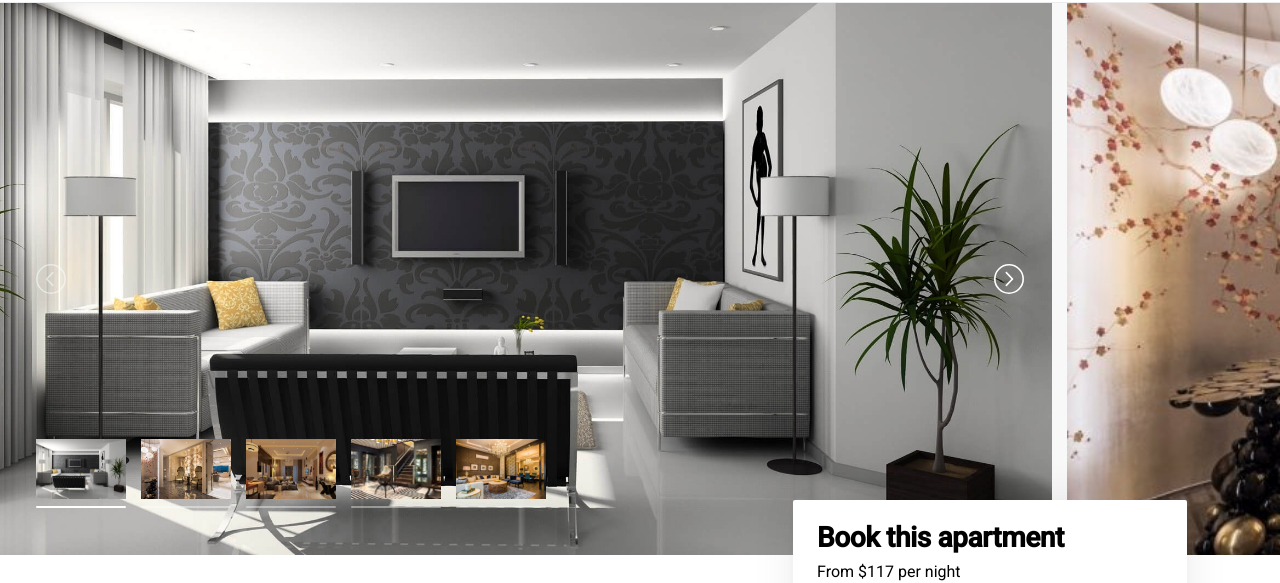
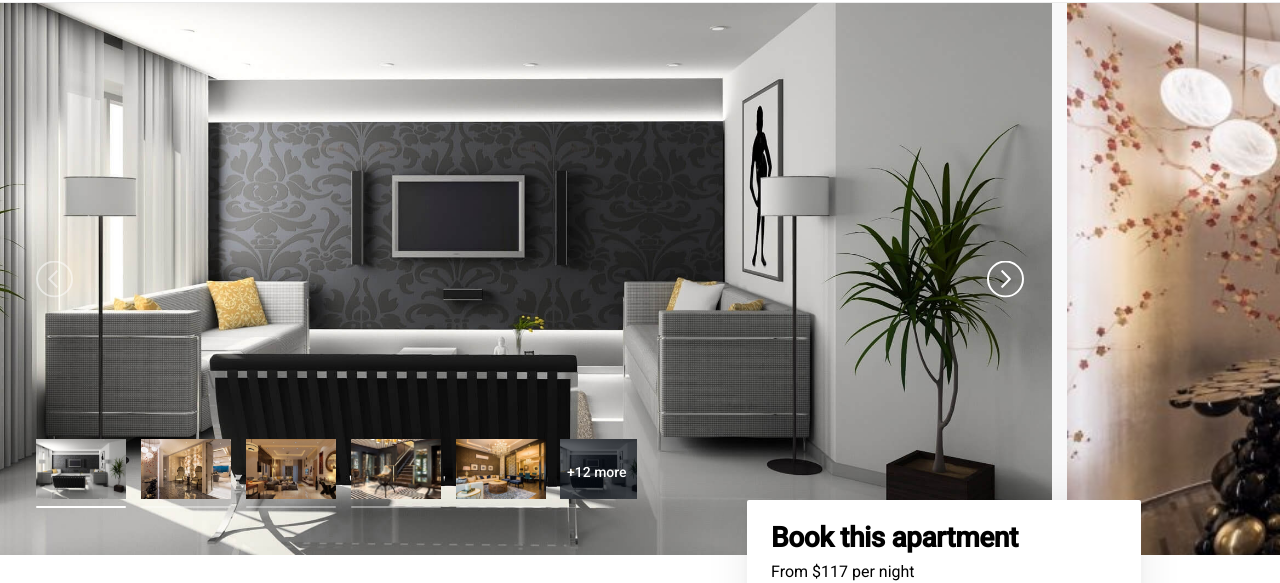
Before and after one commit to noelfernandes3094/tentwenty, a plain HTML site: page index.html in a window 1280 px wide. Shown: the part 83-666 px from the top of the page. Drawn offline with nearby package versions, Linux system fonts and the light colour scheme.

Commit message:
Third commit

```diff
--- a/index.html
+++ b/index.html
@@ -87,11 +87,22 @@
                    <div class="img-wrapper"><img loading="lazy" src="images/7.jpg" alt="interiors" /><span class="progress"></span></div>
                    <div class="img-wrapper"><img loading="lazy" src="images/8.jpg" alt="interiors" /><span class="progress"></span></div>
             </div>
+               <div class="sync-3">
+                   <div class="img-wrapper"><img loading="lazy" src="images/1.jpg" alt="interiors" /><div class="overlay"></div></div>
+                   <div class="img-wrapper"><img loading="lazy" src="images/2.jpg" alt="interiors" /><div class="overlay"></div></div>
+                   <div class="img-wrapper"><img loading="lazy" src="images/3.jpg" alt="interiors" /><div class="overlay"></div></div>
+                   <div class="img-wrapper"><img loading="lazy" src="images/4.jpg" alt="interiors" /><div class="overlay"></div></div>
+                   <div class="img-wrapper"><img loading="lazy" src="images/5.png" alt="interiors" /><div class="overlay"></div></div>
+                   <div class="img-wrapper"><img loading="lazy" src="images/6.jpg" alt="interiors" /><div class="overlay"></div></div>
+                   <div class="img-wrapper"><img loading="lazy" src="images/7.jpg" alt="interiors" /><div class="overlay"></div></div>
+                   <div class="img-wrapper"><img loading="lazy" src="images/8.jpg" alt="interiors" /><div class="overlay"></div></div>
+            </div>
            </section>
            <section class="appartment-details">
                 <div class="container">
                     <div class="row">
                         <div class="col-lg-7">
+                            <div class="desktop-holder">
                                 <div class="pink-label">
                                     Apartment
                                 </div>
@@ -236,9 +247,11 @@
                                     </div>
                                 </div>
                                 <a class="button" href="#">Show more</a>
+
+                            </div>
                         </div>
 
-                        <div class="col-lg-5 cl-pad">
+                        <div class="col-lg-5">
                             <div id="booking" class="booking-form">
                                 <form method="post" action="">
                                     <fieldset>
--- a/js/theme-scripts.js
+++ b/js/theme-scripts.js
@@ -73,7 +73,7 @@ $(document).ready(function(){
             autoplaySpeed: 6000,
             slidesToShow: 1.2,
             slidesToScroll: 1,
-            asNavFor: '.slider-nav',
+            asNavFor: '.slider-nav,.sync-3',
             responsive: [
                 {
                 breakpoint: 768.98,
@@ -91,7 +91,7 @@ $(document).ready(function(){
             infinite: false,
             slidesToShow: 5,
             slidesToScroll: 1,
-            asNavFor: 'section.banner .syn-slide',
+            asNavFor: 'section.banner .syn-slide,.sync-3',
             focusOnSelect: true,
             responsive: [{
                 breakpoint: 414.98,
@@ -100,6 +100,21 @@ $(document).ready(function(){
                     slidesToScroll: 1,
                 }
             }, ]
+        });
+        $('.sync-3').slick({
+            arrows:false,
+            infinite: false,
+            slidesToShow: 1,
+            slidesToScroll: 1,
+            asNavFor: 'section.banner .syn-slide,.slider-nav',
+            /* focusOnSelect: true,
+            responsive: [{
+                breakpoint: 414.98,
+                settings: {
+                    slidesToShow: 4,
+                    slidesToScroll: 1,
+                }
+            }, ] */
         });
 
         $('.show-list').click(function(e){
--- a/sass/layout/_header.scss
+++ b/sass/layout/_header.scss
@@ -147,6 +147,22 @@ header{
                     }
                 }
 
+                @include bp(tablet-md){
+                    &.currency a{
+                        margin-left: 28px;
+                        &:before{
+                            content:'';
+                            position: absolute;
+                            left: -28px;
+                            pointer-events: none;
+                            top:2px;
+                            height:24px;
+                            width:1px;
+                            background-color: color(grey,border);
+                        }
+                    }
+                }
+
                 @include bp(tablet-sm){
                     &.currency a:after {
                         right: 0;
--- a/sass/pages/_home.scss
+++ b/sass/pages/_home.scss
@@ -13,8 +13,11 @@
         cursor: pointer;
 
         img{
-            width: 30px;
-            height: 30px;
+
+            @include bp(mobile){
+                width: 30px;
+                height: 30px;
+            }
         }
         &.arrow-left {
             left: 36px;
@@ -79,7 +82,14 @@
                 background-color: color(white);
                 margin-top: 7px;
                 opacity: 0.4;
-
+                position: relative;
+               /*  &:after{
+                    content:'';
+                    position: absolute;
+                    width: 0;
+                    height: 2px;
+                    background-color: color(pink);
+                } */
                 @include bp(mobile-sm){
                     display: none;
                 }
@@ -88,6 +98,17 @@
             &.slick-current{
                 .progress{
                     opacity: 1;
+                   /*  &:after {
+                        animation: width 7600ms linear infinite;
+                        @keyframes width {
+                            from{
+                                width: 0;
+                            }
+                            to{
+                                width: 100%;
+                            }
+                        }
+                    } */
                 }
             }
         }
@@ -100,6 +121,43 @@
             max-width:100%;
             margin-right: 0;
             padding: 0 12px;
+        }
+    }
+
+    .sync-3{
+        max-width:92px;
+        position: absolute;
+        bottom: 49px;
+        left: 560px;
+        &:after {
+            content: '+12 more';
+            position: absolute;
+            top: 50%;
+            left: 50%;
+            transform: translate(-65%, -57%);
+            color:color(white);
+            @include font-rem(14px, 20px);
+            width: 60px;
+            font-weight: 500;
+        }
+        .img-wrapper{
+            position: relative;
+        }
+        .overlay{
+            position: absolute;
+            top:0;
+            bottom: 0;
+            right: 0;
+            left:0;
+            background-color: rgba(0, 7, 17, 0.64);
+        }
+        img {
+            height: 60px;
+            width: 92px;
+        }
+
+        @include bp(mobile){
+            display: none;
         }
     }
 }
@@ -127,6 +185,12 @@
         @include bp(mobile) {
             @include font-rem(18px, 22px);
         }
+    }
+
+    .desktop-holder{
+        max-width: 672px;
+        width: 100%;
+        padding-left: 26px;
     }
 
     .detail-wrapper {
@@ -448,13 +512,7 @@
         }
     } //Left-col end
 
-    /* Column-modified */
-    .cl-pad{
-        @include bp(tablet-md){
-            padding-left: 58px;
-        }
-    }
-
+    /* Right columns start */
     .offer-price{
         border: 1px solid color(grey, border);
         border-radius: 2px;
```
Also changed, not shown: css/theme-styles.css, 1 other file. Lines whose indentation alone changed are shown as unchanged.
